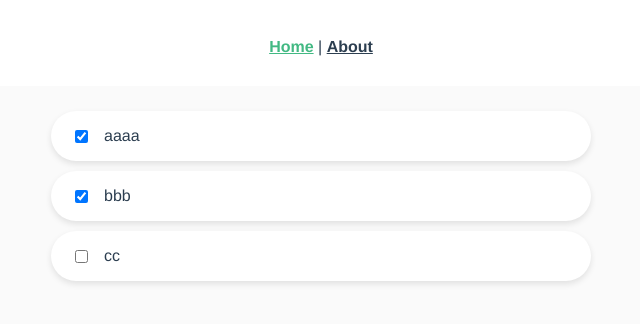
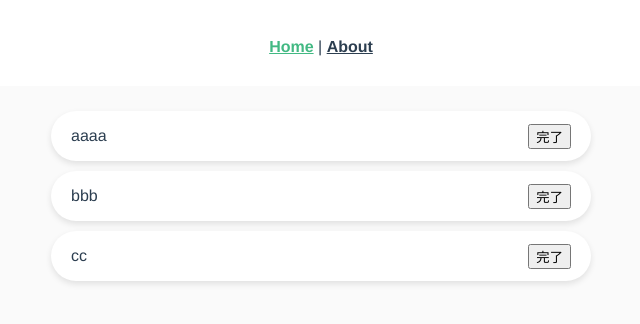
Before and after one commit to tiropetz/vue-todo-ts, a Vue app: page /#/ in a window 1280 px wide. Shown: the top 324 px of the page, without its empty margins (319-959 px from the left). Built offline with nearby package versions, Linux system fonts and the light colour scheme.

Commit message:
feat: add filter method

```diff
--- a/src/components/TaskRow.vue
+++ b/src/components/TaskRow.vue
@@ -1,7 +1,7 @@
 <template>
   <li class="task-row">
-    <input type="checkbox" v-model="isChecked" class="checkbox" />
     {{ title }}
+    <button @click="deleteTask(id)">完了</button>
   </li>
 </template>
 
@@ -11,8 +11,9 @@ import Vue from "vue";
 export default Vue.extend({
   name: "TaskRow",
   props: {
+    id: { type: Number },
     title: { type: String, default: "No Title" },
-    isChecked: { type: Boolean, default: false }
+    deleteTask: { type: Function }
   }
 });
 </script>
@@ -26,13 +27,11 @@ export default Vue.extend({
   height: 50px;
   border-radius: 25px;
   display: flex;
+  justify-content: space-between;
   align-items: center;
   padding: 0 20px;
   background-color: #fff;
   margin: 10px 0;
   box-shadow: 0 3px 6px rgba(0, 0, 0, 0.1);
 }
-.checkbox {
-  margin-right: 16px;
-}
 </style>
--- a/src/views/Home.vue
+++ b/src/views/Home.vue
@@ -4,8 +4,9 @@
       <TaskRow
         v-for="todo in todoList"
         :key="todo.id"
+        :id="todo.id"
         :title="todo.title"
-        :is-checked="todo.isChecked"
+        :deleteTask="deleteTask"
       />
     </div>
   </div>
@@ -23,11 +24,16 @@ export default Vue.extend({
   data() {
     return {
       todoList: [
-        { id: 1, title: "aaaa", isChecked: true },
-        { id: 2, title: "bbb", isChecked: true },
-        { id: 3, title: "cc", isChecked: false }
+        { id: 1, title: "aaaa" },
+        { id: 2, title: "bbb" },
+        { id: 3, title: "cc" }
       ]
     };
+  },
+  methods: {
+    deleteTask: function(id) {
+      this.todoList = this.todoList.filter(todo => todo.id !== id);
+    }
   }
 });
 </script>
```
